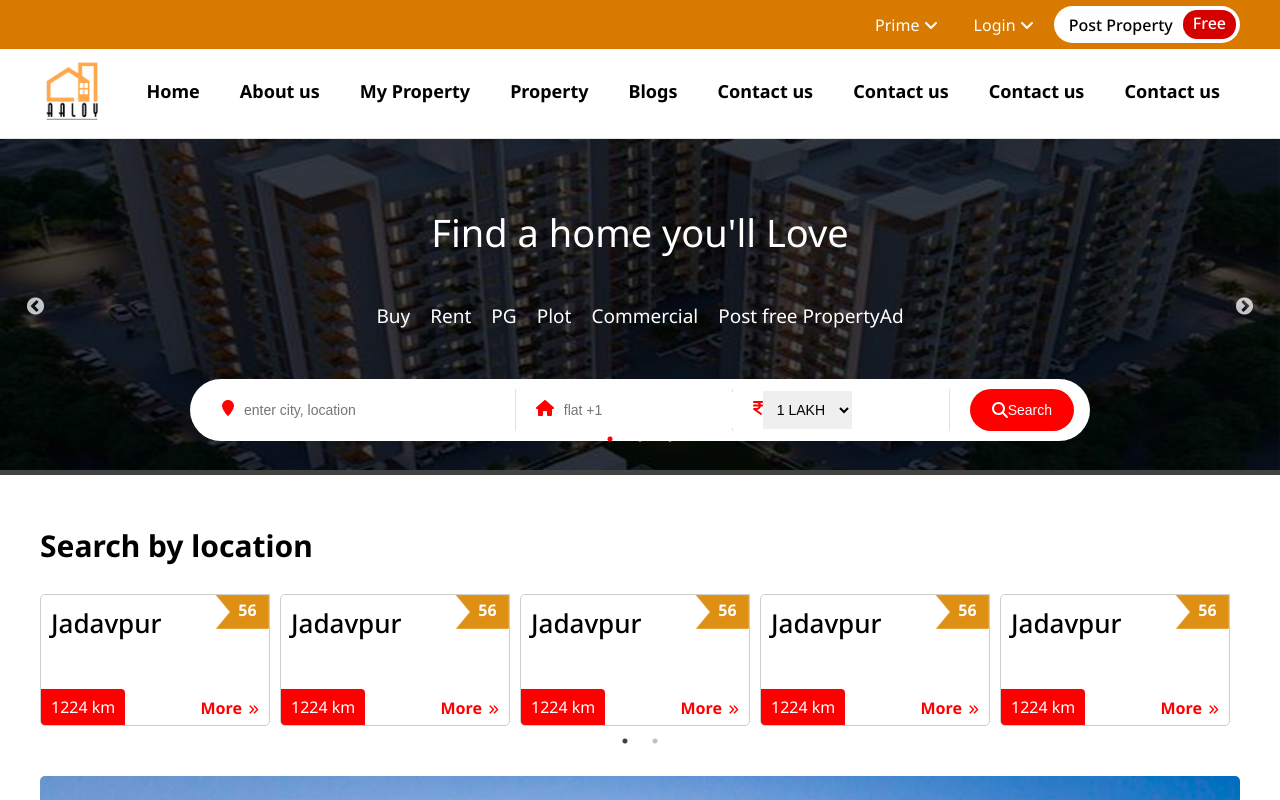
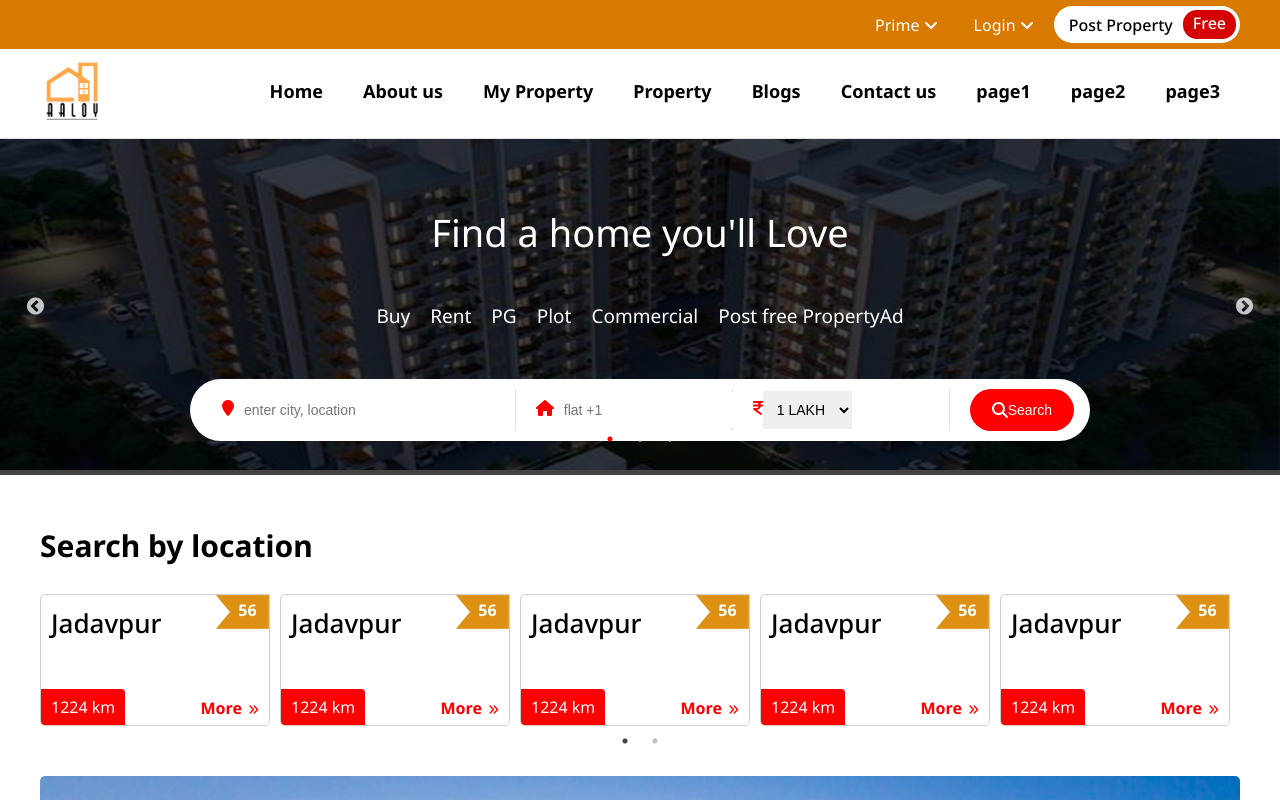
Before and after one commit to arif25/Aaloy, a React (Create React App) app: page / in a window 1280 px wide. Shown: the top 800 px of the page. Built offline with nearby package versions, Linux system fonts and the light colour scheme.

Commit message:
first commit

```diff
--- a/src/Components/Header/Navigation.js
+++ b/src/Components/Header/Navigation.js
@@ -21,9 +21,9 @@ const Navigation = () => {
                     <li><NavLink to='/propertydetails'>Blogs</NavLink></li>
                     <li><NavLink to='/contactus'>Contact us</NavLink></li>
 
-                    <li><NavLink to='/shoppingcart'>Contact us</NavLink></li>
-                    <li><NavLink to='/propertyadd'>Contact us</NavLink></li>
-                    <li><NavLink to='/thankyou'>Contact us</NavLink></li>
+                    <li><NavLink to='/shoppingcart'>page1</NavLink></li>
+                    <li><NavLink to='/propertyadd'>page2</NavLink></li>
+                    <li><NavLink to='/thankyou'>page3</NavLink></li>
                 </ul>
             </div>
         </section>
```
